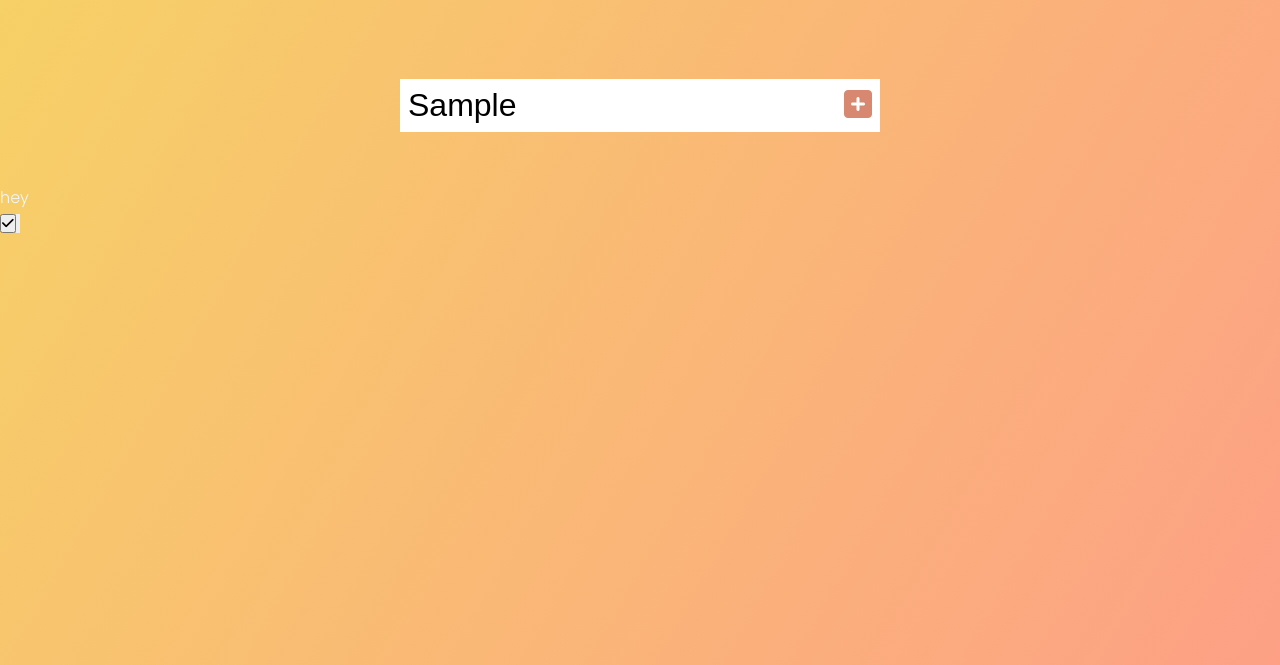
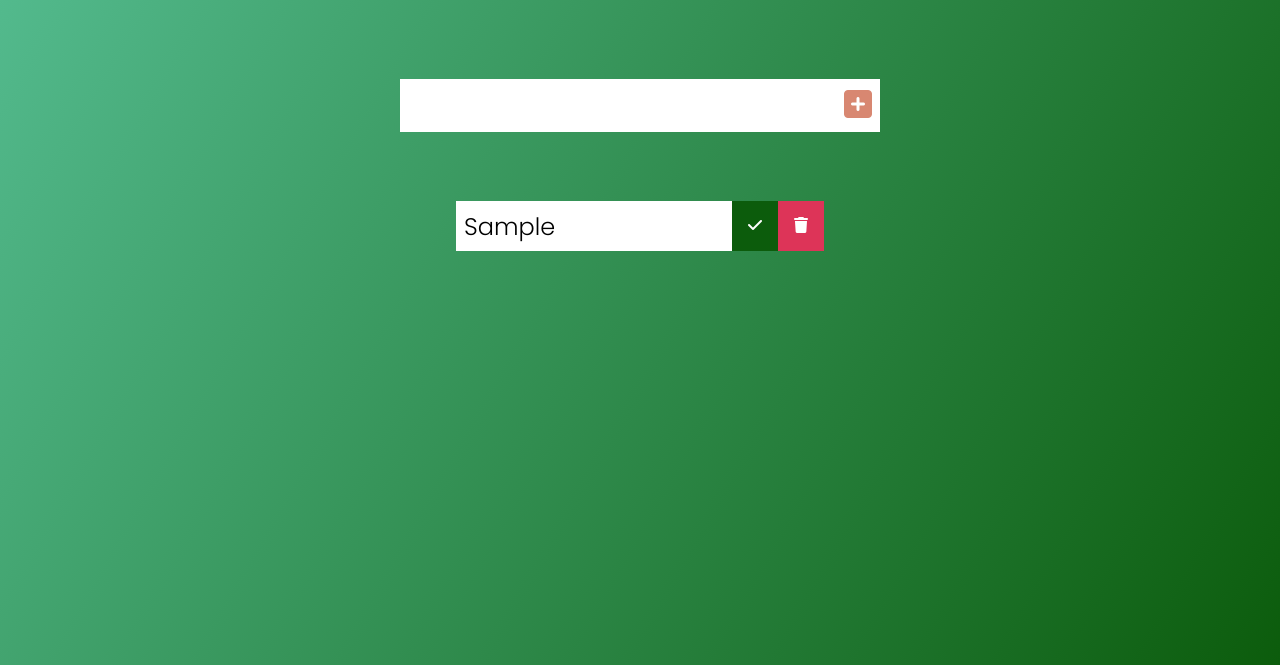
Before and after one commit to miroslavsavel/js-todo-app, a plain HTML site: page index.html in a window 1280 px wide. Both pictures are taken after typing "Sample" into the empty fields and a click on the button 858 px from the left and 240 px from the top of the page. Shown: the part 135-800 px from the top of the page. Drawn offline with Linux system fonts and the light colour scheme.

Commit message:
css styling for dynamic todo-items

```diff
--- a/app.js
+++ b/app.js
@@ -5,6 +5,7 @@ const todoList = document.querySelector('.todo-list');
 
 
 //Event Listeners
+//we add on the selector event listener, which on event click will fire function addTodo
 todoButton.addEventListener('click', addTodo);
 
 //Function
@@ -17,7 +18,8 @@ function addTodo(event){
     todoDiv.classList.add("todo");
     //Create LI
     const newTodo = document.createElement('li');
-    newTodo.innerText = 'hey';
+    //here we want value from todoInput textfield
+    newTodo.innerText = todoInput.value;
     newTodo.classList.add('todo-item');
     todoDiv.appendChild(newTodo);
     //CHeck mark button
@@ -27,9 +29,11 @@ function addTodo(event){
     todoDiv.appendChild(completedButton);
     //CHeck thrash button
     const thrashButton = document.createElement('button');
-    thrashButton.innerHTML = '<i class="fas fa-thrash"></i>';
-    thrashButton.classList.add("complete-btn");
+    thrashButton.innerHTML = '<i class="fas fa-trash"></i>';
+    thrashButton.classList.add("trash-btn");
     todoDiv.appendChild(thrashButton);
     //Append to the list in html document
     todoList.appendChild(todoDiv);
+    //clear Todo Input value
+    todoInput.value = "";
 }
--- a/style.css
+++ b/style.css
@@ -5,7 +5,7 @@
 }
 
 body{
-    background-image: linear-gradient(120deg, #f6d365, #fda085);
+    background-image: linear-gradient(120deg, #56be93, #0c5c0c);
     color:aliceblue;
     font-family: 'Poppins', sans-serif;
     min-height: 100vh;
@@ -41,3 +41,54 @@ form button:hover {
     background: #d88771;
     color: white;
 }
+
+/* styling added buttons */
+.todo-container {
+    display: flex;
+    justify-content: center;
+    align-items: center;
+}
+
+.todo-list {
+    min-width: 30%;
+    list-style:none;
+}
+
+.todo{
+    margin: 0.5rem;
+    background: white;
+    color: black;
+    font-size: 1.5rem;
+    display: flex;
+    justify-content: space-between;
+    align-items: center;
+}
+
+.todo li{
+    flex: 1;
+}
+
+.trash-btn,
+.complete-btn {
+    background: #0c5c0c;
+    color: white;
+    border: none;
+    padding: 1rem;
+    cursor: pointer;
+    font-size: 1rem;
+    transition: all 0.3s ease;
+}
+
+.todo button:hover {
+    background: #4b1197;
+    color: white;
+}
+
+.trash-btn{
+    background:#dd3458;
+}
+
+/* we dont like input value to be stick on the border */
+.todo-item {
+    padding: 0rem 0.5rem;
+}
```
Also changed, not shown: index.html (+1 -0 lines), 1 other file.
